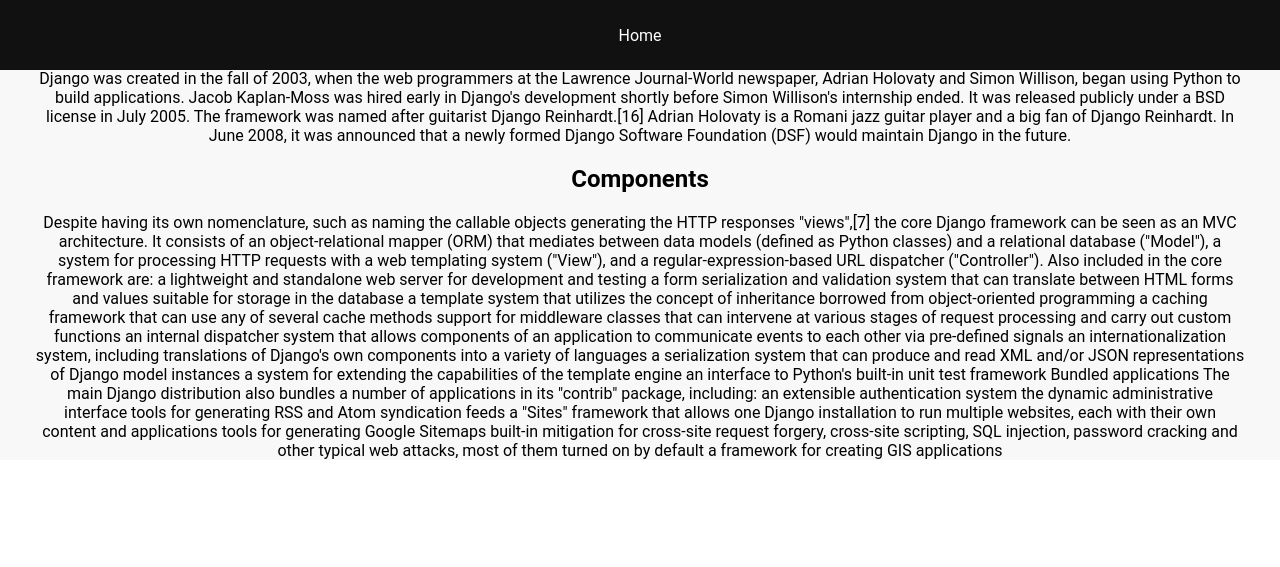
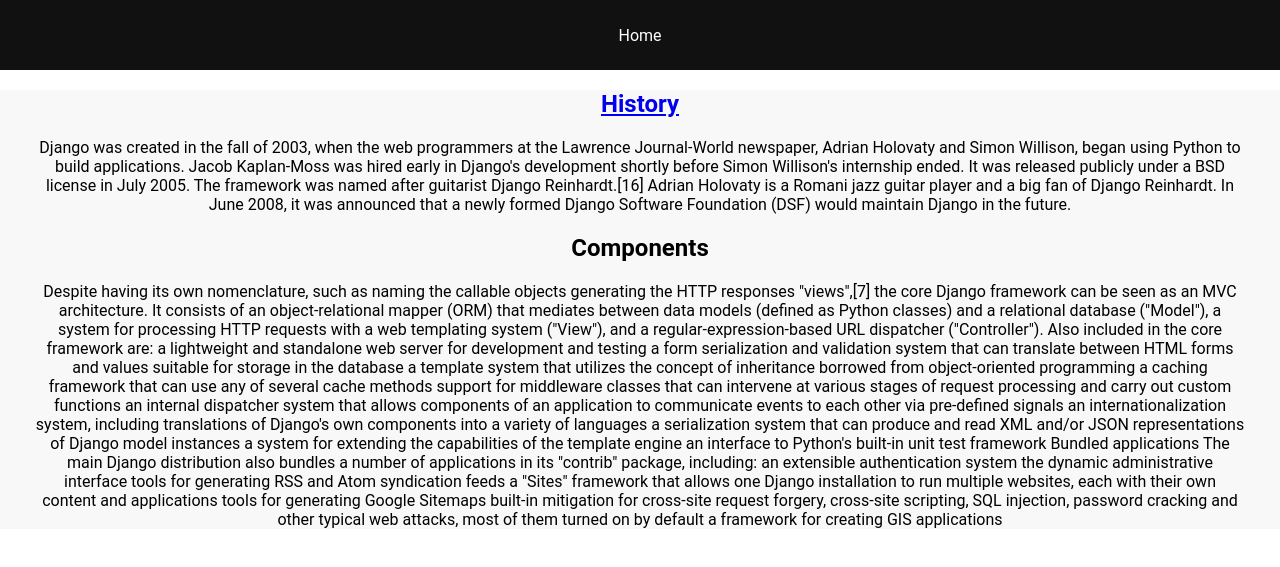
Before and after one commit to azat-cyber/project, a Django app: page /fisrt/ in a window 1280 px wide. Shown: the top 567 px of the page. Run offline with Django 3.2, Linux system fonts and the light colour scheme.

Commit message:
some changes in style

```diff
--- a/static/style.css
+++ b/static/style.css
@@ -13,7 +13,7 @@
 
 /* Page */
 .page {
-    padding-top: 1px;
+    padding-top: 70px;
 }
 
 /* Header */
@@ -63,5 +63,5 @@
     background-color: #f8f8f8;
 }
 
-.todo_item h4 a {
-    text-decoration: none;
+/*.todo_item h4 a {*/
+/*    text-decoration: none;*/
--- a/static_in_pro/style.css
+++ b/static_in_pro/style.css
@@ -15,7 +15,7 @@
 
 /* Page */
 .page {
-    padding-top: 1px;
+    padding-top: 70px;
 }
 
 /* Header */
@@ -105,9 +105,7 @@
     background-color: #ffefef;
     border: 2px solid #ffefef;
 }
-.todo_item h4 a {
-    text-decoration: none;
-}
+
 .todo_item_header {
     display: flex;
     align-items: center;
```
